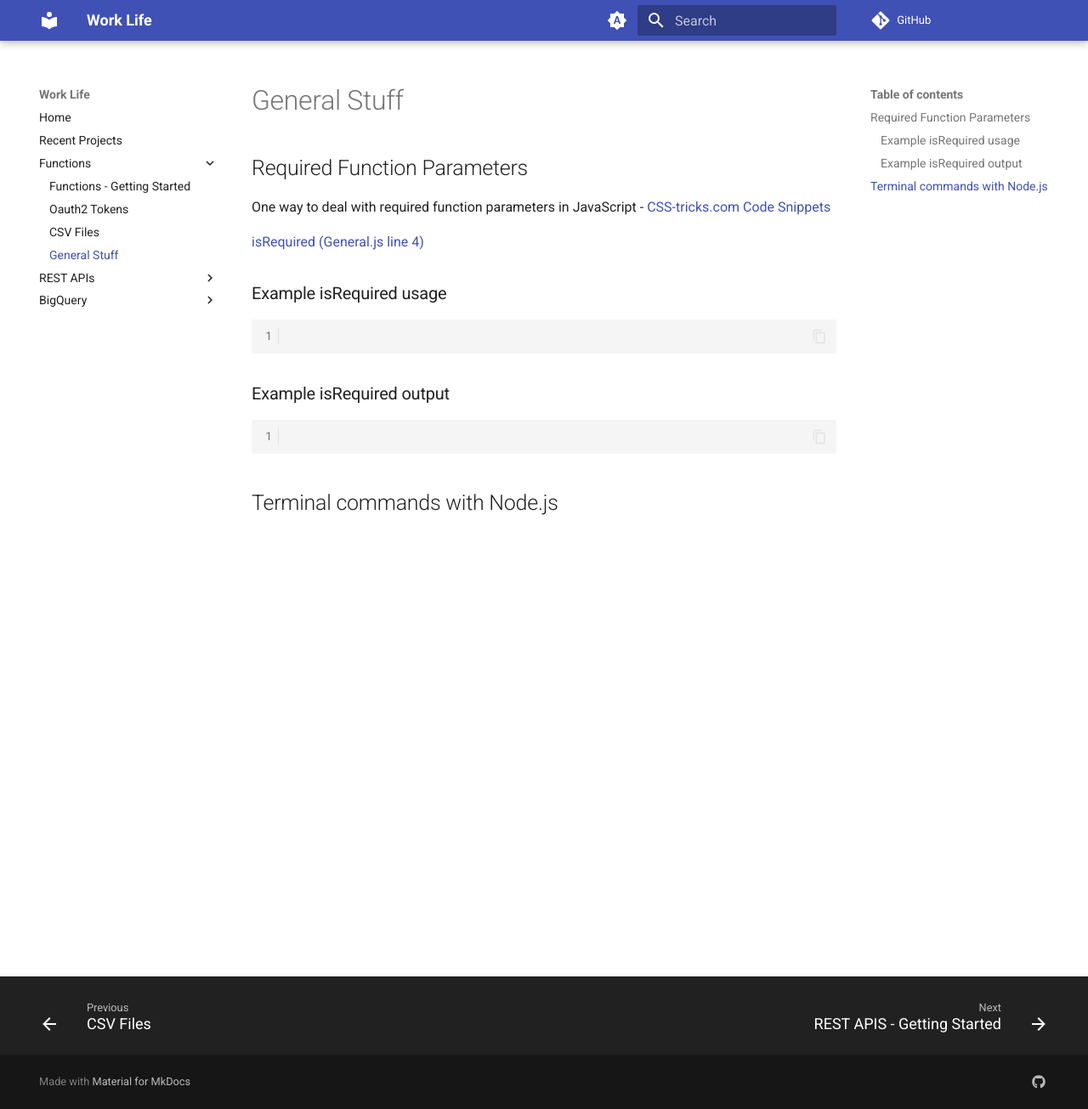
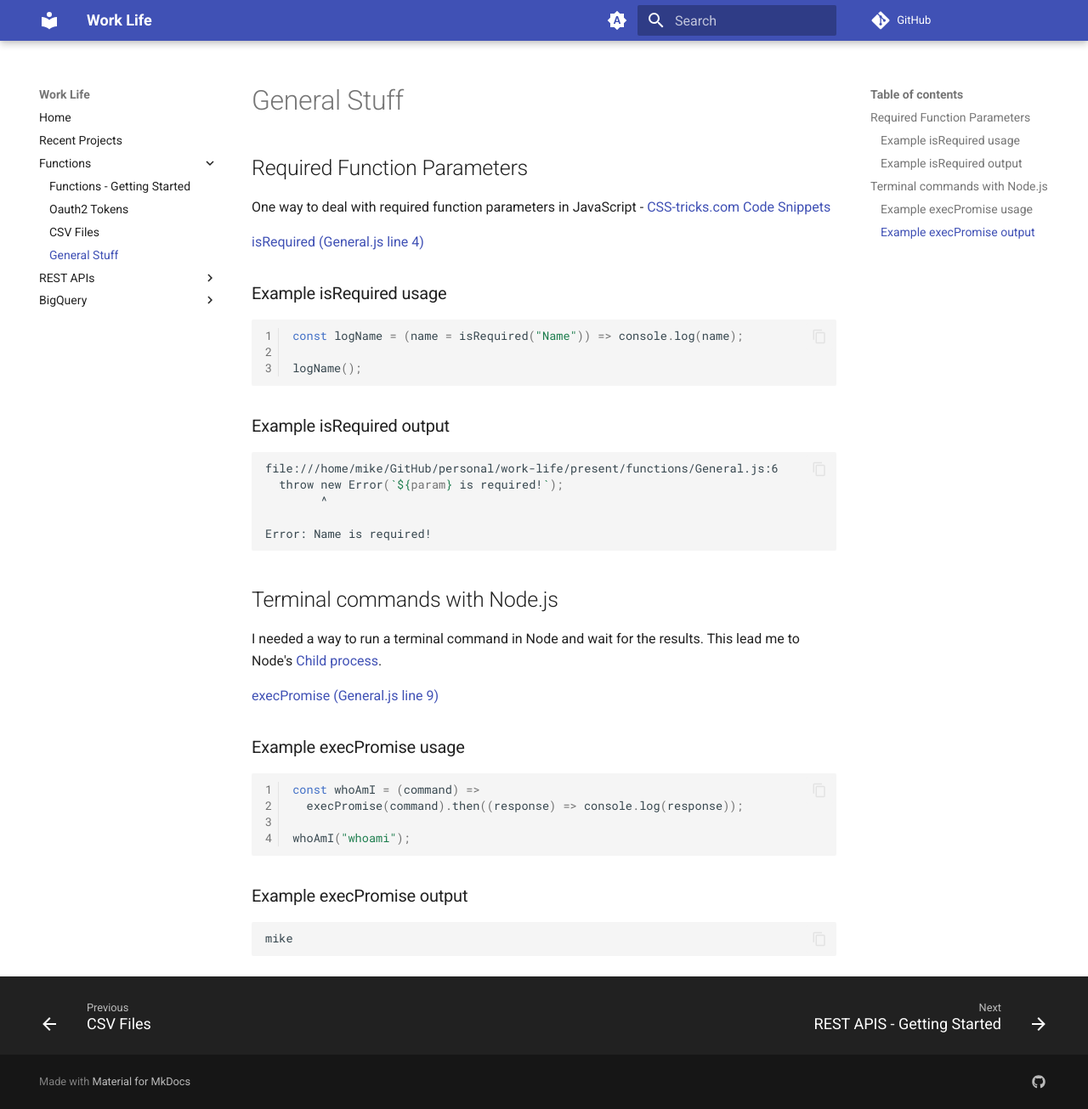
Before and after one commit to mshuber1981/work-life, an MkDocs documentation site: the page built from docs/functions/general.md, in a window 1280 px wide and 1305 px high. Shown: the whole window at 85% size. Built offline with MkDocs 1.6.1 and Material for MkDocs 9.7.7, drawn with Linux system fonts in a browser that asks for light colours; comment, search, counter and statistics services are not loaded.

Commit message:
Adding content

````diff
--- a/docs/functions/general.md
+++ b/docs/functions/general.md
@@ -9,13 +9,38 @@ One way to deal with required function parameters in JavaScript - [CSS-tricks.co
 ### Example isRequired usage
 
 ```javascript linenums="1"
+const logName = (name = isRequired("Name")) => console.log(name);
 
+logName();
 ```
 
 ### Example isRequired output
 
-```javascript linenums="1"
+```bash
+file:///home/mike/GitHub/personal/work-life/present/functions/General.js:6
+  throw new Error(`${param} is required!`);
+        ^
 
+Error: Name is required!
 ```
 
 ## Terminal commands with Node.js
+
+I needed a way to run a terminal command in Node and wait for the results. This lead me to Node's [Child process](https://nodejs.org/dist/latest-v18.x/docs/api/child_process.html).
+
+[execPromise (General.js line 9)](https://github.com/mshuber1981/work-life/blob/main/present/functions/General.js#L9)
+
+### Example execPromise usage
+
+```javascript linenums="1"
+const whoAmI = (command) =>
+  execPromise(command).then((response) => console.log(response));
+
+whoAmI("whoami");
+```
+
+### Example execPromise output
+
+```bash
+mike
+```
````
